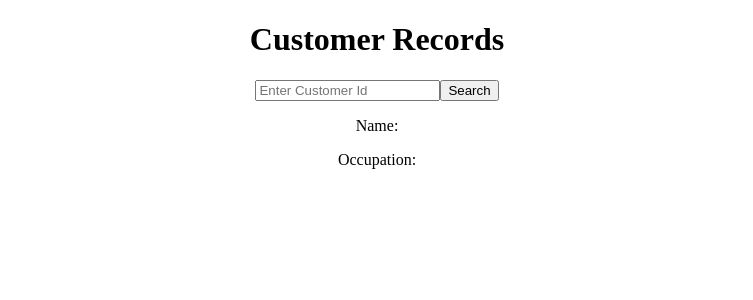
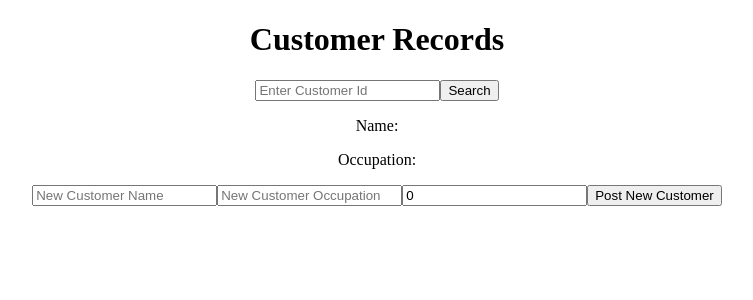
Before and after one commit to acaroselli1/angular-customer-app, an Angular app: page / in a window 1280 px wide. Shown: the top 300 px of the page, without its empty margins (263-1016 px from the left). Built offline with nearby package versions, Linux system fonts and the light colour scheme.

Commit message:
Adding new customer and finding customer by id is functional

```diff
--- a/src/app/api.service.ts
+++ b/src/app/api.service.ts
@@ -6,7 +6,7 @@ import { Customer } from "./customer";
   providedIn: "root"
 })
 export class ApiService {
-  apiURL: string = "http://localhost:8000";
+  apiURL: string = "http://localhost:8080";
 
 
   constructor(private httpClient: HttpClient) {
@@ -14,7 +14,7 @@ export class ApiService {
   }
 
   public createCustomer(customer: Customer) {
-    return this.httpClient.post(`${this.apiURL}/customers`,customer)
+    return this.httpClient.post(`${this.apiURL}/api/customer`, customer)
   }
 
   public updateCustomer(customer: Customer) {
@@ -26,7 +26,7 @@ export class ApiService {
   }
 
   public getCustomerById(id: string){
-    return this.httpClient.get<Customer>(`${this.apiURL}/customers/${id}`)
+    return this.httpClient.get<Customer>(`${this.apiURL}/api/customer/${id}`)
   }
 
   public getCustomers() {
--- a/src/app/app.component.html
+++ b/src/app/app.component.html
@@ -11,6 +11,13 @@
   <p>
   <span>Occupation: </span><span>{{occupation}}</span>
   </p>
+  <form (ngSubmit)="postCustomer(customer)" novalidate>
+    <input name="name" placeholder="New Customer Name" [(ngModel)]="customer.name">
+    <input name="occupation" placeholder="New Customer Occupation" [(ngModel)]="customer.occupation">
+    <input name="customerId" placeholder="New Customer Id" [(ngModel)] = "customer.id">
+    <button type ="submit">Post New Customer</button>
+  </form>
+
 </div>
 
 
--- a/src/app/app.component.ts
+++ b/src/app/app.component.ts
@@ -1,5 +1,6 @@
 import { Component, OnInit } from "@angular/core";
 import { ApiService } from "./api.service";
+import { Customer } from './customer';
 
 @Component({
   selector: "app-root",
@@ -9,14 +10,26 @@ import { ApiService } from "./api.service";
 export class AppComponent implements OnInit {
   constructor(private apiService: ApiService) {}
 
-  name: string;
-  occupation: string;
+  customer:Customer = new Customer();
 
+  name:string;
+  occupation:string;
 
   getCustomerById(id: string) {
     this.apiService.getCustomerById(id).subscribe(data => {
-      this.name = data.name;
-      this.occupation = data.occupation;
+
+     this.name = data.name;
+     this.occupation = data.occupation;
+     console.log(data);
+     console.log(this.name);
+     console.log(this.occupation);
+    });
+  }
+
+  postCustomer(customer:Customer) {
+    this.apiService.createCustomer(customer).subscribe(data=>{
+      console.log(data)
+      console.log("Posted new customer!");
     });
   }
 
--- a/src/app/app.module.ts
+++ b/src/app/app.module.ts
@@ -1,9 +1,10 @@
 import { HttpClientModule } from '@angular/common/http';
 import { BrowserModule } from '@angular/platform-browser';
 import { NgModule } from '@angular/core';
-
+import {FormsModule} from '@angular/forms'
 import { AppRoutingModule } from './app-routing.module';
 import { AppComponent } from './app.component';
+
 
 @NgModule({
   declarations: [
@@ -12,7 +13,8 @@ import { AppComponent } from './app.component';
   imports: [
     BrowserModule,
     AppRoutingModule,
-    HttpClientModule
+    HttpClientModule,
+    FormsModule
   ],
   providers: [],
   bootstrap: [AppComponent]
--- a/src/app/customer.ts
+++ b/src/app/customer.ts
@@ -1,4 +1,3 @@
-export class Customer{
-    name:string;
-    occupation:string;
+export class Customer {
+  constructor(public name: string ='', public occupation: string='', public id: number=0) {}
 }
```
